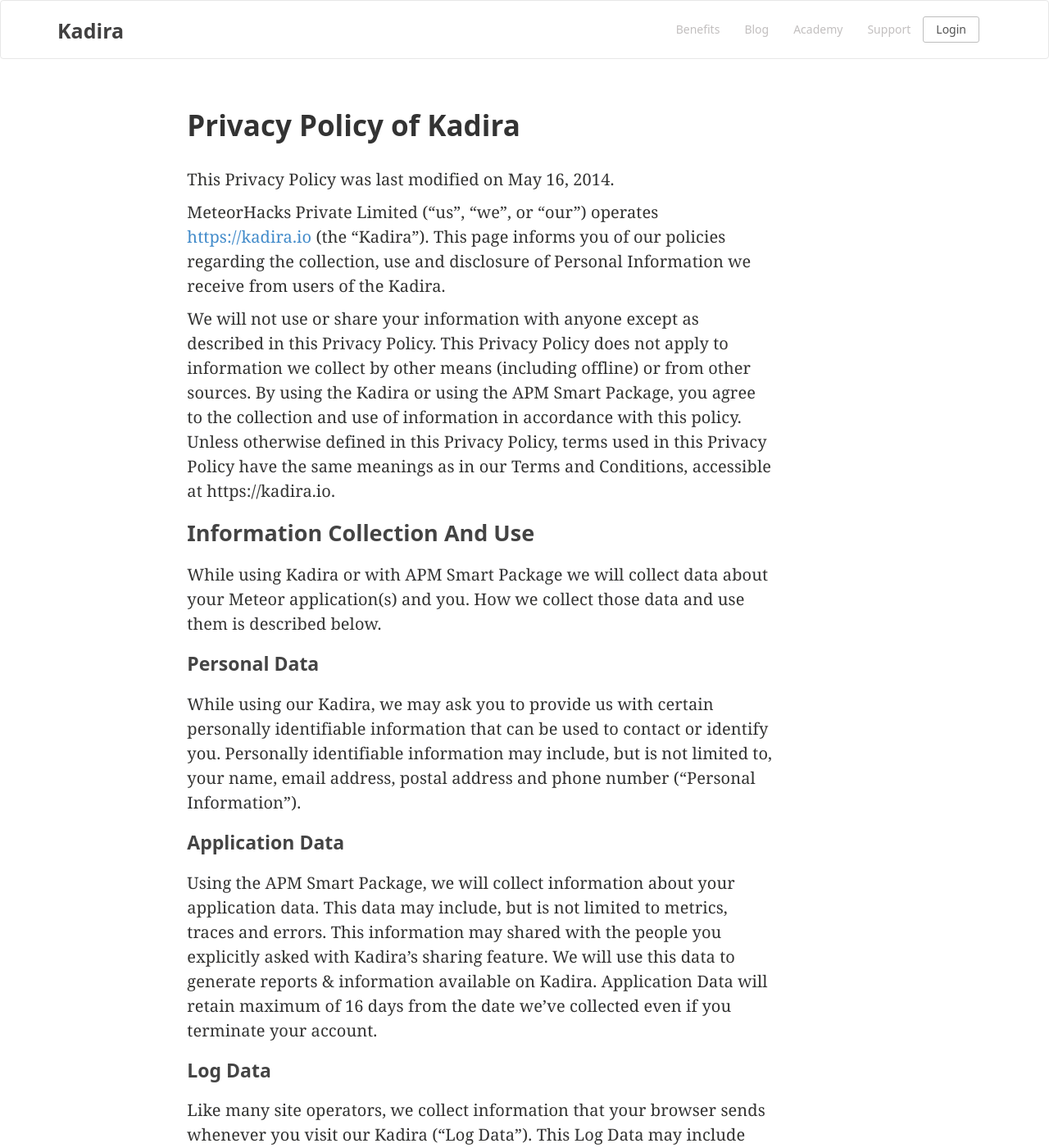
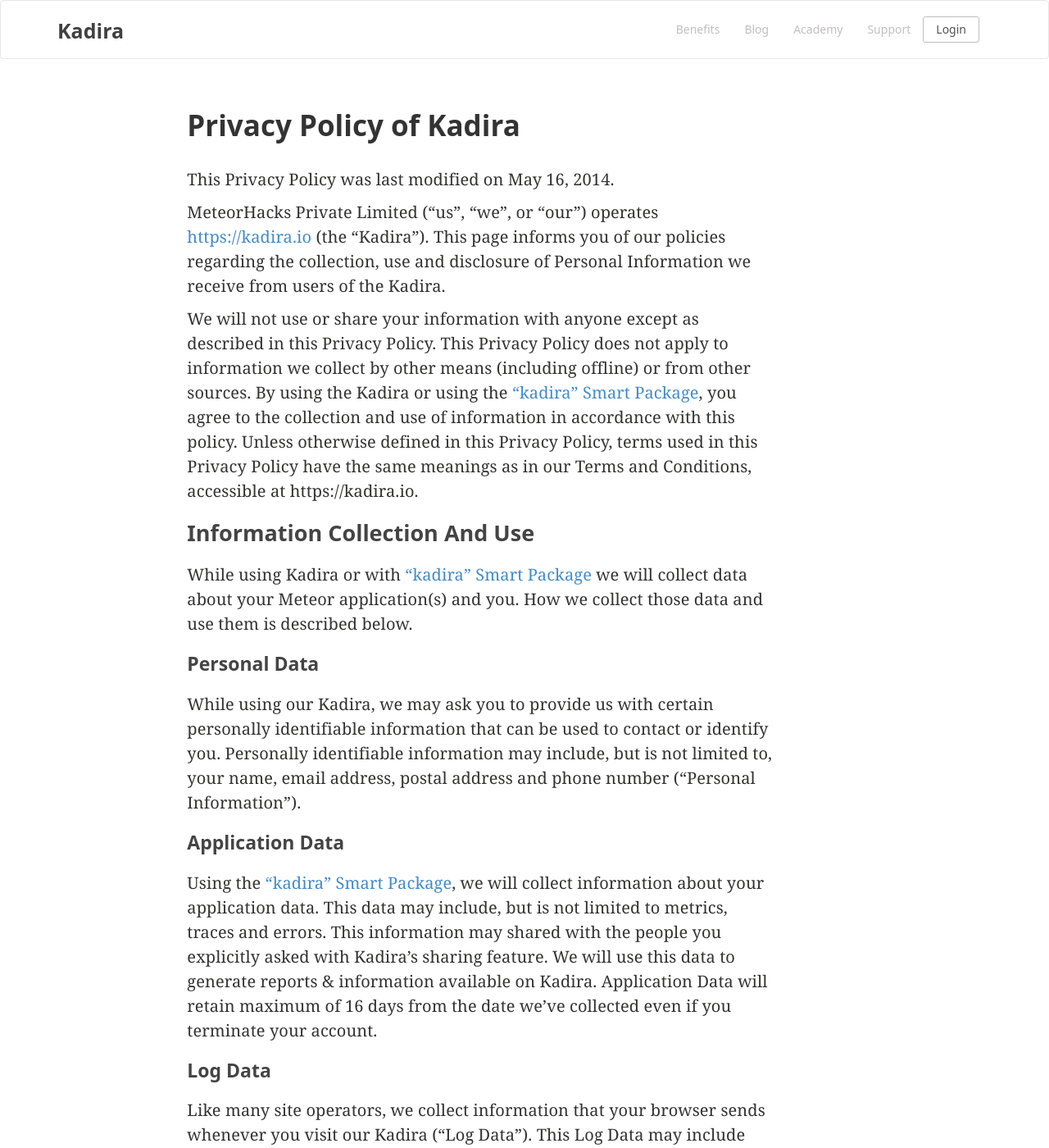
Before and after one commit to kadiraio/kadiraio.github.io, a Jekyll site: the page built from privacy_policy.md, in a window 1280 px wide and 1400 px high. Shown: the whole window at 82% size. Built offline with Jekyll 4.4.1, drawn with Linux system fonts in a browser that asks for light colours.

Commit message:
updated privacy and terms

```diff
--- a/privacy_policy.md
+++ b/privacy_policy.md
@@ -8,11 +8,11 @@
 
 MeteorHacks Private Limited ("us", "we", or "our") operates <https://kadira.io> (the "Kadira"). This page informs you of our policies regarding the collection, use and disclosure of Personal Information we receive from users of the Kadira.
 
-We will not use or share your information with anyone except as described in this Privacy Policy. This Privacy Policy does not apply to information we collect by other means (including offline) or from other sources. By using the Kadira or using the APM Smart Package, you agree to the collection and use of information in accordance with this policy. Unless otherwise defined in this Privacy Policy, terms used in this Privacy Policy have the same meanings as in our Terms and Conditions, accessible at https://kadira.io.
+We will not use or share your information with anyone except as described in this Privacy Policy. This Privacy Policy does not apply to information we collect by other means (including offline) or from other sources. By using the Kadira or using the ["kadira" Smart Package](https://github.com/meteorhacks/kadira), you agree to the collection and use of information in accordance with this policy. Unless otherwise defined in this Privacy Policy, terms used in this Privacy Policy have the same meanings as in our Terms and Conditions, accessible at https://kadira.io.
 
 ## Information Collection And Use
 
-While using Kadira or with APM Smart Package we will collect data about your Meteor application(s) and you. How we collect those data and use them is described below.
+While using Kadira or with ["kadira" Smart Package](https://github.com/meteorhacks/kadira) we will collect data about your Meteor application(s) and you. How we collect those data and use them is described below.
 
 ### Personal Data
 
@@ -20,7 +20,7 @@
 
 ### Application Data
 
-Using the APM Smart Package, we will collect information about your application data. This data may include, but is not limited to metrics, traces and errors. This information may shared with the people you explicitly asked with Kadira's sharing feature. We will use this data to generate reports & information available on Kadira. Application Data will retain maximum of 16 days from the date we've collected even if you terminate your account.
+Using the ["kadira" Smart Package](https://github.com/meteorhacks/kadira), we will collect information about your application data. This data may include, but is not limited to metrics, traces and errors. This information may shared with the people you explicitly asked with Kadira's sharing feature. We will use this data to generate reports & information available on Kadira. Application Data will retain maximum of 16 days from the date we've collected even if you terminate your account.
 
 ### Log Data
 Like many site operators, we collect information that your browser sends whenever you visit our Kadira ("Log Data"). This Log Data may include information such as your computer's Internet Protocol ("IP") address, browser type, browser version, the pages of our Kadira that you visit, the time and date of your visit, the time spent on those pages and other statistics.
@@ -44,6 +44,5 @@
 ## Contact Us
 If you have any questions about this Privacy Policy, please contact us.
 
-Email: <hello@meteorhacks.com>
-
+Email: <hello@meteorhacks.com><br>
 Address: MeteorHacks Pvt Ltd, Orion City, Colombo 9, Sri Lanka.
```
Also changed, not shown: terms_and_conditions.md (+1 -2 lines).
